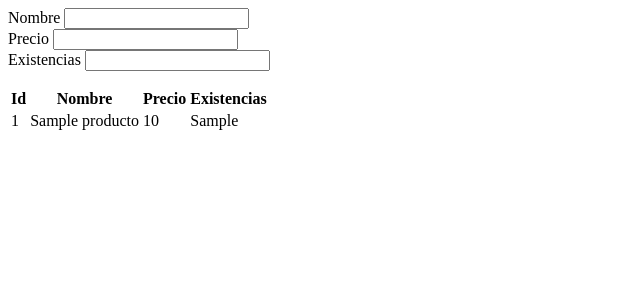
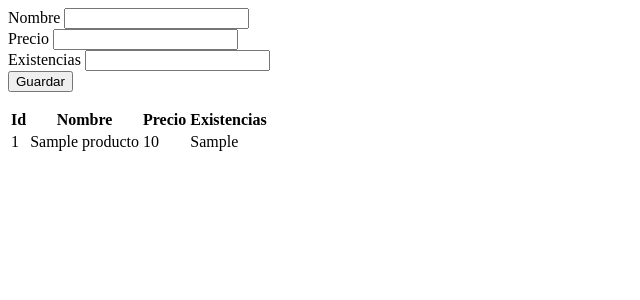
Before and after one commit to itsraulfraire/Practica1AS, a Flask app: page /productos in a window 1280 px wide. Shown: the top 300 px of the page, without its empty margins (0-640 px from the left). Run offline with Flask 3, Linux system fonts and the light colour scheme; tables that the repository leaves empty or names only in its code hold one stand-in row (values such as "Sample post").

Commit message:
Update productos.html

```diff
--- a/templates/productos.html
+++ b/templates/productos.html
@@ -10,6 +10,9 @@
     <div class="mb-1">
         <label>Existencias</label>
         <input type="text" class="form-control" id="txtExistencias">
+    </div>
+    <div class="mb-1 text-end">
+        <button class="btn btn-primary">Guardar</button>
     </div>
 </form>
 
```
